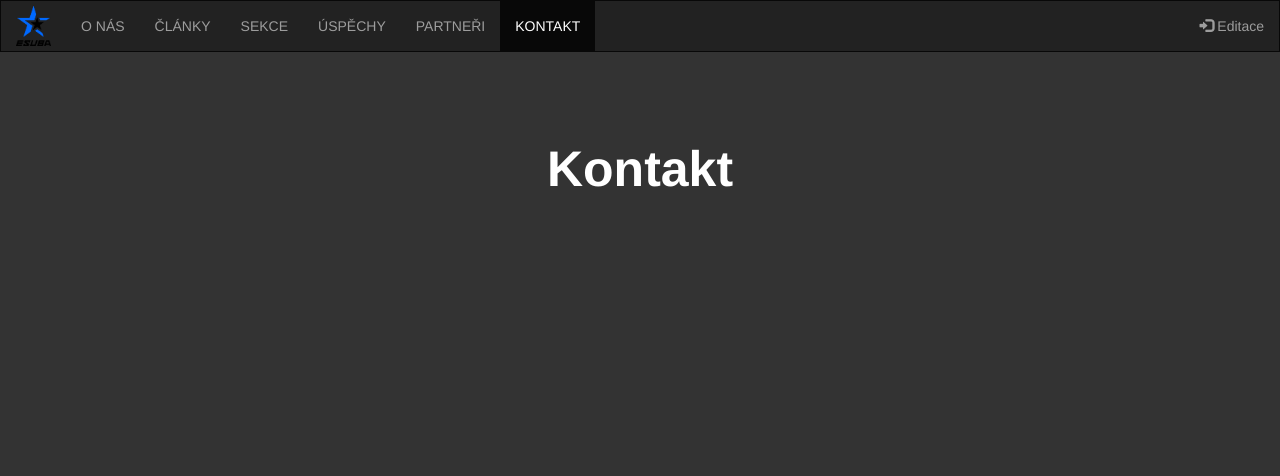
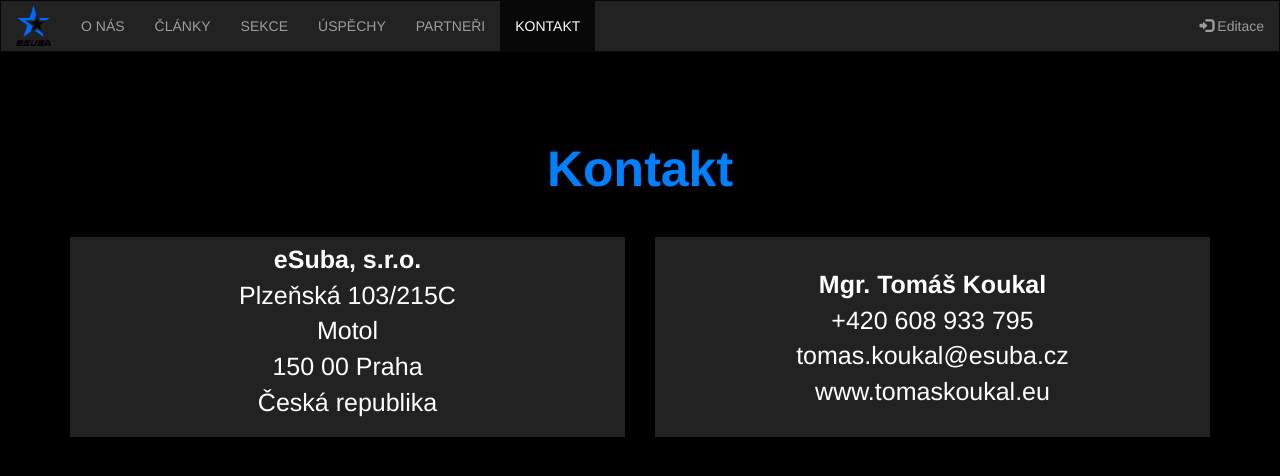
Before and after one commit to LordJokie/Maturitni-projekt, a PHP site: page /kontakt-strana.html in a window 1280 px wide. Shown: the top 476 px of the page. Run offline with PHP 8.4, Linux system fonts and the light colour scheme.

Commit message:
Changed the background color of the website from #333 to black.

```diff
--- a/clanky-strana.html
+++ b/clanky-strana.html
@@ -9,11 +9,11 @@
     <script src="https://maxcdn.bootstrapcdn.com/bootstrap/3.4.1/js/bootstrap.min.js"></script>
     <style>
         body {
-          background-color: #333;
+          background-color: black;
         }
         h1 {
           margin-top: 70px;
-          color: white;
+          color: #007FFF;
           font-size: 50px;
           font-weight: bold;
         }
--- a/kontakt-strana.html
+++ b/kontakt-strana.html
@@ -9,11 +9,11 @@
     <script src="https://maxcdn.bootstrapcdn.com/bootstrap/3.4.1/js/bootstrap.min.js"></script>
     <style>
         body {
-          background-color: #333;
+          background-color: black;
         }
         h1 {
           margin-top: 70px;
-          color: white;
+          color: #007FFF;
           font-size: 50px;
           font-weight: bold;
         }
@@ -28,6 +28,27 @@
         }
         .navbar-inverse .navbar-nav>li>a:focus, .navbar-inverse .navbar-nav>li>a:hover {
           transition: 0.5s;
+        }
+        p {
+          font-size: 25px;
+          color: white;
+          margin-top: 5px;
+        }
+        h2 {
+          font-size: 40px;
+          color: white;
+          font-weight: bold;
+        }
+        .col-md-6 {
+          margin-top: 30px;
+          height: 200px;
+        }
+        #kontakt {
+          margin-top: 30px;
+        }
+        .col-md-12 {
+          background-color: #222;
+          height: 200px;
         }
     </style>
 </head>
@@ -54,5 +75,26 @@
       <div class="container text-center">
         <h1>Kontakt</h1>
       </div>
+      <div class="container text-center">
+          <div class="row">
+            <div class="col-md-6">
+              <div class="col-md-12">
+              <p><strong>eSuba, s.r.o.</strong><br>
+                Plzeňská 103/215C<br>
+                Motol<br>
+                150 00 Praha<br>
+                Česká republika</p>
+                </div>
+            </div>
+                <div class="col-md-6">
+                  <div class="col-md-12">
+                  <p id="kontakt"><strong>Mgr. Tomáš Koukal</strong><br>
+                    +420 608 933 795<br>
+                    tomas.koukal@esuba.cz<br>
+                    www.tomaskoukal.eu</p>
+                    </div>
+                </div>
+          </div>
+        </div>
 </body>
 </html>
--- a/o-nas-strana.html
+++ b/o-nas-strana.html
@@ -9,11 +9,11 @@
     <script src="https://maxcdn.bootstrapcdn.com/bootstrap/3.4.1/js/bootstrap.min.js"></script>
     <style>
         body {
-          background-color: #333;
+          background-color: black;
         }
         h1 {
           margin-top: 70px;
-          color: white;
+          color: #007FFF;
           font-size: 50px;
           font-weight: bold;
         }
--- a/partneri-strana.html
+++ b/partneri-strana.html
@@ -9,11 +9,11 @@
     <script src="https://maxcdn.bootstrapcdn.com/bootstrap/3.4.1/js/bootstrap.min.js"></script>
     <style>
         body {
-          background-color: #333;
+          background-color: black;
         }
         h1 {
           margin-top: 70px;
-          color: white;
+          color: #007FFF;
           font-size: 50px;
           font-weight: bold;
         }
--- a/sekce-strana.html
+++ b/sekce-strana.html
@@ -9,11 +9,11 @@
     <script src="https://maxcdn.bootstrapcdn.com/bootstrap/3.4.1/js/bootstrap.min.js"></script>
     <style>
         body {
-          background-color: #333;
+          background-color: black;
         }
         h1 {
           margin-top: 70px;
-          color: white;
+          color: #007FFF;
           font-size: 50px;
           font-weight: bold;
         }
--- a/uspechy-strana.html
+++ b/uspechy-strana.html
@@ -9,11 +9,11 @@
     <script src="https://maxcdn.bootstrapcdn.com/bootstrap/3.4.1/js/bootstrap.min.js"></script>
     <style>
         body {
-          background-color: #333;
+          background-color: black;
         }
         h1 {
           margin-top: 70px;
-          color: white;
+          color: #007FFF;
           font-size: 50px;
           font-weight: bold;
         }
```
Also changed, not shown: hlavni-strana.php (+4 -3 lines), titulniobrazek.png (deleted), tym.png (added).
